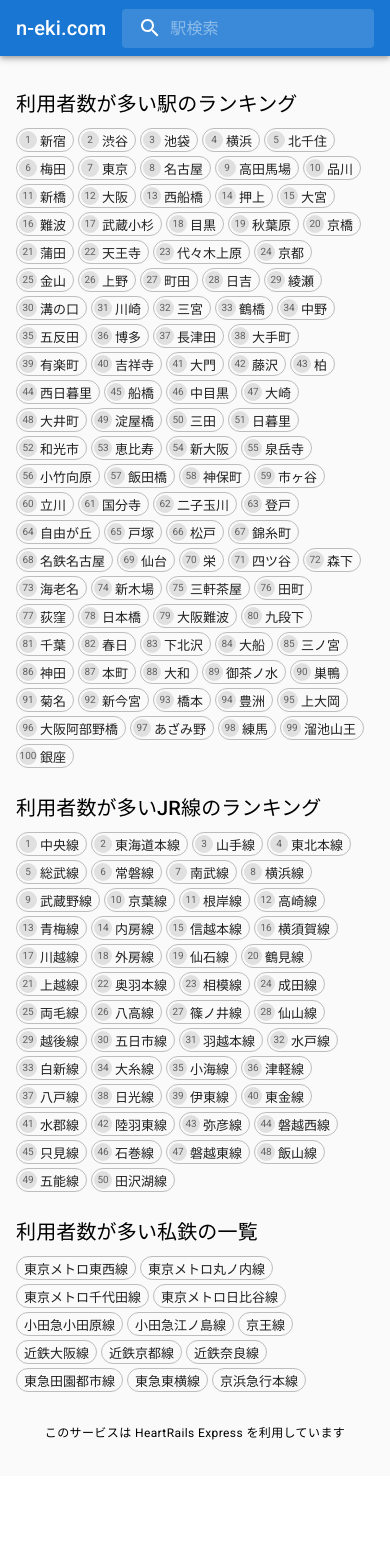
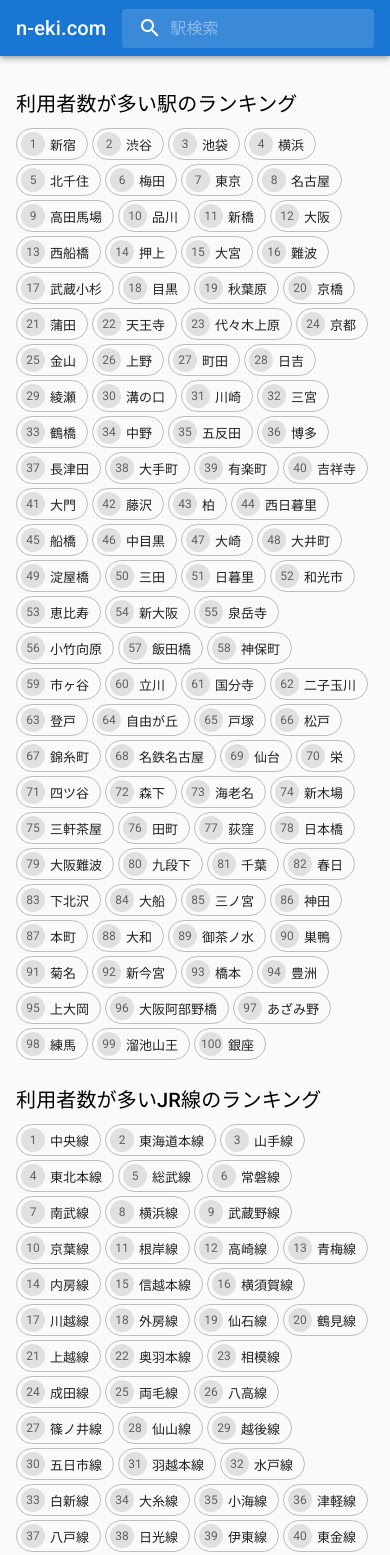
Before and after one commit to szkyudi/nstation, a Next.js app: page / in a window 390 px wide. Shown: the top 1555 px of the page. Before the commit the page ends 1476 px from the top, so only its background shows below. Built offline with nearby package versions, Linux system fonts and the light colour scheme.

Commit message:
アクセシビリティの向上

```diff
--- a/components/organisms/PopularJrLineChips.tsx
+++ b/components/organisms/PopularJrLineChips.tsx
@@ -1,5 +1,4 @@
-import { theme } from "@/lib/styles/theme";
-import { Avatar, Chip, Grid, useMediaQuery } from "@mui/material";
+import { Avatar, Chip, Grid } from "@mui/material";
 import { grey } from "@mui/material/colors";
 import Link from "next/link";
 
@@ -7,7 +6,6 @@ type Props = {
   lines: string[];
 }
 export const PopularJrLineChips: React.FC<Props> = ({ lines }) => {
-  const isUpperSm = useMediaQuery(theme.breakpoints.up('sm'));
 
   return (
     <Grid container spacing={0.5}>
@@ -18,7 +16,6 @@ export const PopularJrLineChips: React.FC<Props> = ({ lines }) => {
               clickable
               component="a"
               variant="outlined"
-              size={isUpperSm ? 'medium' : 'small'}
               avatar={<Avatar sx={{ background: grey[300]}}>{index + 1}</Avatar>}
               label={name.replace('JR', '')}
             />
--- a/components/organisms/PopularPrLineChips.tsx
+++ b/components/organisms/PopularPrLineChips.tsx
@@ -1,13 +1,10 @@
-import { theme } from "@/lib/styles/theme";
-import { Chip, Grid, useMediaQuery } from "@mui/material";
+import { Chip, Grid } from "@mui/material";
 import Link from "next/link";
 
 type Props = {
   lines: string[];
 }
 export const PopularPrLineChips: React.FC<Props> = ({ lines }) => {
-  const isUpperSm = useMediaQuery(theme.breakpoints.up('sm'));
-
   return (
     <Grid container spacing={0.5}>
       {lines.map(name => (
@@ -17,7 +14,6 @@ export const PopularPrLineChips: React.FC<Props> = ({ lines }) => {
               clickable
               component="a"
               variant="outlined"
-              size={isUpperSm ? 'medium' : 'small'}
               label={name}
             />
           </Link>
--- a/components/organisms/PopularStationChips.tsx
+++ b/components/organisms/PopularStationChips.tsx
@@ -1,5 +1,4 @@
-import { theme } from "@/lib/styles/theme";
-import { Avatar, Chip, Grid, useMediaQuery } from "@mui/material";
+import { Avatar, Chip, Grid } from "@mui/material";
 import { grey } from "@mui/material/colors";
 import Link from "next/link";
 
@@ -7,8 +6,6 @@ type Props = {
   stations: string[];
 }
 export const PopularStationChips: React.FC<Props> = ({ stations }) => {
-  const isUpperSm = useMediaQuery(theme.breakpoints.up('sm'));
-
   return (
     <Grid container spacing={0.5}>
       {stations.map((name, index) => (
@@ -18,7 +15,6 @@ export const PopularStationChips: React.FC<Props> = ({ stations }) => {
               clickable
               component="a"
               variant="outlined"
-              size={isUpperSm ? 'medium' : 'small'}
               avatar={<Avatar sx={{ background: grey[300]}}>{index + 1}</Avatar>}
               label={name}
             />
```
